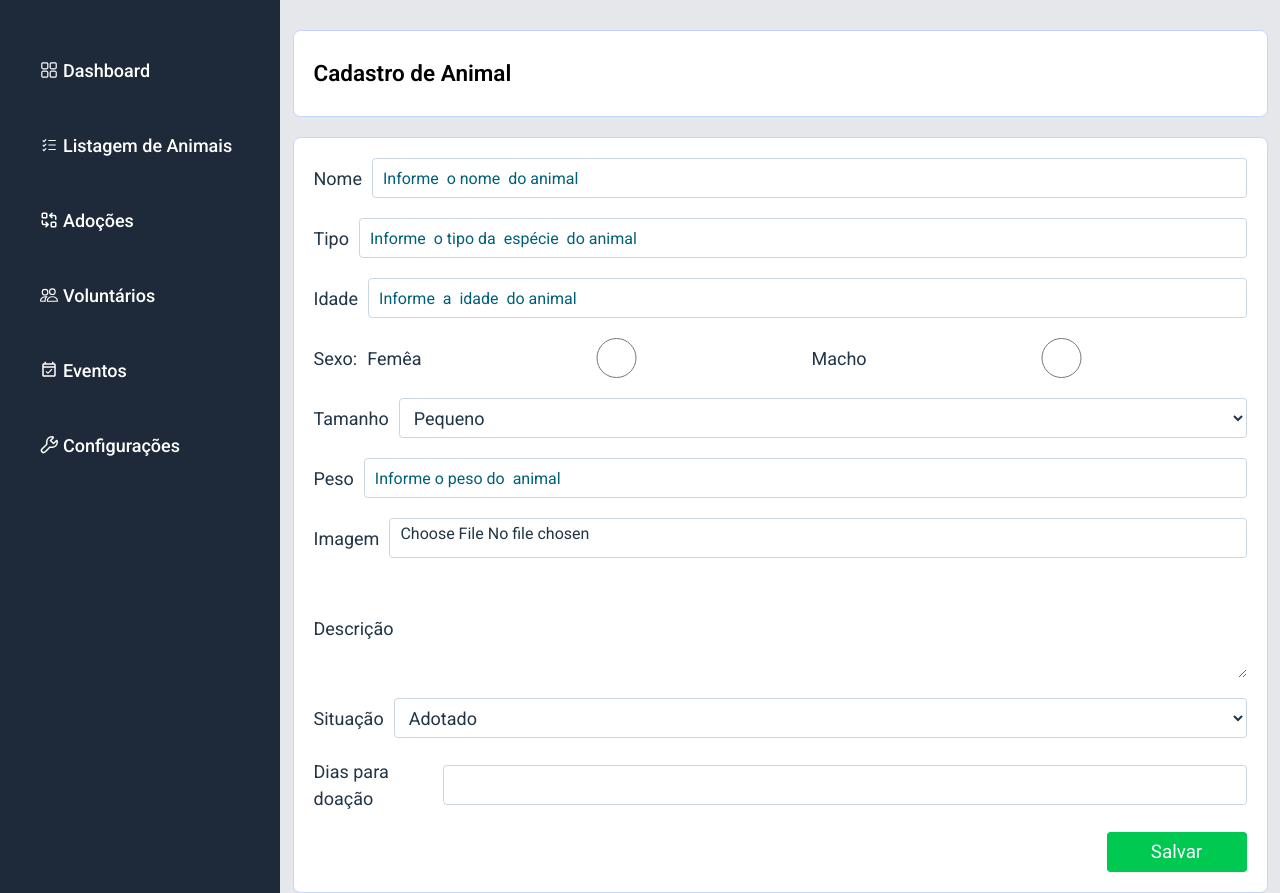
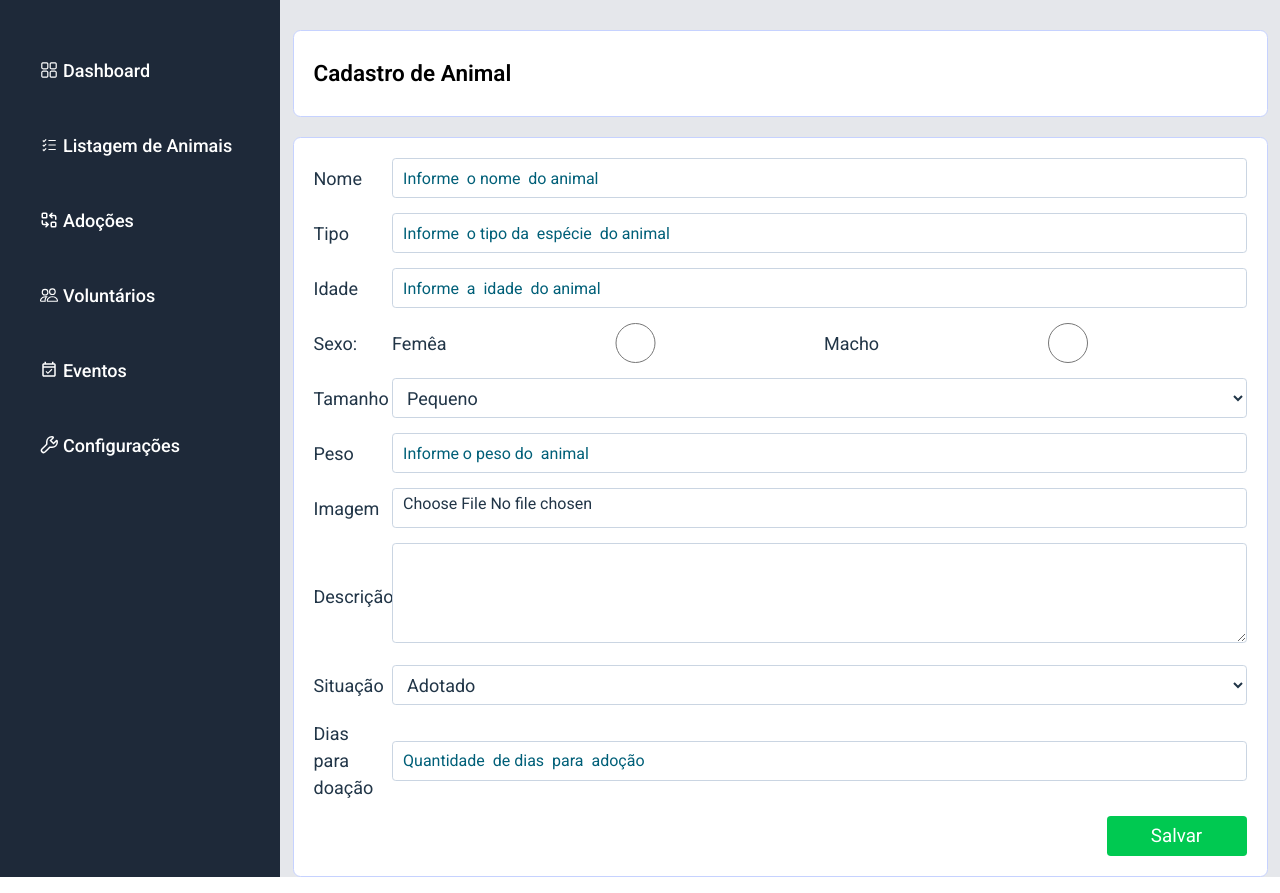
Before and after one commit to laecio22/adotaPets, a React (Vite) app in the folder adota-pets/: page /cadastrarAnimal in a window 1280 px wide. Built offline with nearby package versions, Linux system fonts and the light colour scheme.

Commit message:
style:reajuste  estilização  com  grid  nos  componentes  do  formulário

```diff
--- a/adota-pets/src/components/RegisterAnimal/RegisterAnimal.tsx
+++ b/adota-pets/src/components/RegisterAnimal/RegisterAnimal.tsx
@@ -60,9 +60,14 @@ const RegisterAnimal = () => {
         </h1>
       </header>
       <section className="bg-white border border-indigo-200 rounded-xl min-h-[400px] mt-8 mx-5 p-8">
-        <form className="flex flex-col gap-8" onSubmit={handleSubmit}>
-          <div className="flex gap-4 items-center">
+        <form
+          className="grid grid-cols-12 gap-y-6 gap-x-4 items-center"
+          onSubmit={handleSubmit}
+        >
+          <div className="col-span-1">
             <Label forInput="nome" value="Nome" />
+          </div>
+          <div className="col-span-11">
             <Input
               type="text"
               name="nome"
@@ -73,8 +78,10 @@ const RegisterAnimal = () => {
             />
           </div>
 
-          <div className="flex gap-4 items-center">
+          <div className="col-span-1">
             <Label forInput="tipo" value="Tipo" />
+          </div>
+          <div className="col-span-11">
             <Input
               type="text"
               name="tipo"
@@ -85,8 +92,10 @@ const RegisterAnimal = () => {
             />
           </div>
 
-          <div className="flex gap-4 items-center">
+          <div className="col-span-1">
             <Label forInput="idade" value="Idade" />
+          </div>
+          <div className="col-span-11">
             <Input
               type="number"
               name="idade"
@@ -97,8 +106,10 @@ const RegisterAnimal = () => {
             />
           </div>
 
-          <div className="flex gap-4 items-center">
+          <div className="col-span-1">
             <p>Sexo:</p>
+          </div>
+          <div className="col-span-11 flex items-center gap-4">
             <Label forInput="femea" value="Femêa" />
             <Input
               type="radio"
@@ -117,8 +128,10 @@ const RegisterAnimal = () => {
             />
           </div>
 
-          <div className="flex gap-4 items-center">
+          <div className="col-span-1">
             <Label forInput="tamanho" value="Tamanho" />
+          </div>
+          <div className="col-span-11">
             <Select
               name="tamanho"
               id="tamanho"
@@ -134,8 +147,10 @@ const RegisterAnimal = () => {
             </Select>
           </div>
 
-          <div className="flex gap-4 items-center">
+          <div className="col-span-1">
             <Label forInput="peso" value="Peso" />
+          </div>
+          <div className="col-span-11">
             <Input
               type="text"
               name="peso"
@@ -146,8 +161,10 @@ const RegisterAnimal = () => {
             />
           </div>
 
-          <div className="flex gap-4 items-center">
+          <div className="col-span-1">
             <Label forInput="imagem" value="Imagem" />
+          </div>
+          <div className="col-span-11">
             <Input
               type="file"
               id="imagem"
@@ -158,18 +175,22 @@ const RegisterAnimal = () => {
             />
           </div>
 
-          <div className="flex gap-4 items-center">
+          <div className="col-span-1">
             <Label forInput="descricao" value="Descrição" />
+          </div>
+          <div className="col-span-11">
             <textarea
               name="descricao"
               id="descricao"
-              className="w-full h-40"
+              className="w-full h-40 border border-slate-300 rounded-md p-2"
               onChange={handleChange as any}
             ></textarea>
           </div>
 
-          <div className="flex gap-4 items-center">
+          <div className="col-span-1">
             <Label forInput="situacao" value="Situação" />
+          </div>
+          <div className="col-span-11">
             <Select
               name="situacao"
               id="situacao"
@@ -185,18 +206,21 @@ const RegisterAnimal = () => {
             </Select>
           </div>
 
-          <div className="flex gap-4 items-center">
+          <div className="col-span-1">
             <Label forInput="diasAdocao" value="Dias para doação " />
+          </div>
+          <div className="col-span-11">
             <Input
               type="number"
               id="diasAdocao"
               name="diasAdocao"
               width="w-full"
+               placeholder="Quantidade  de dias  para  adoção"
               onChange={handleChange as any}
             />
           </div>
 
-          <div className="flex justify-end">
+          <div className="col-span-12 flex justify-end">
             <Button width="w-56" height="h-16">
               Salvar
             </Button>
```
